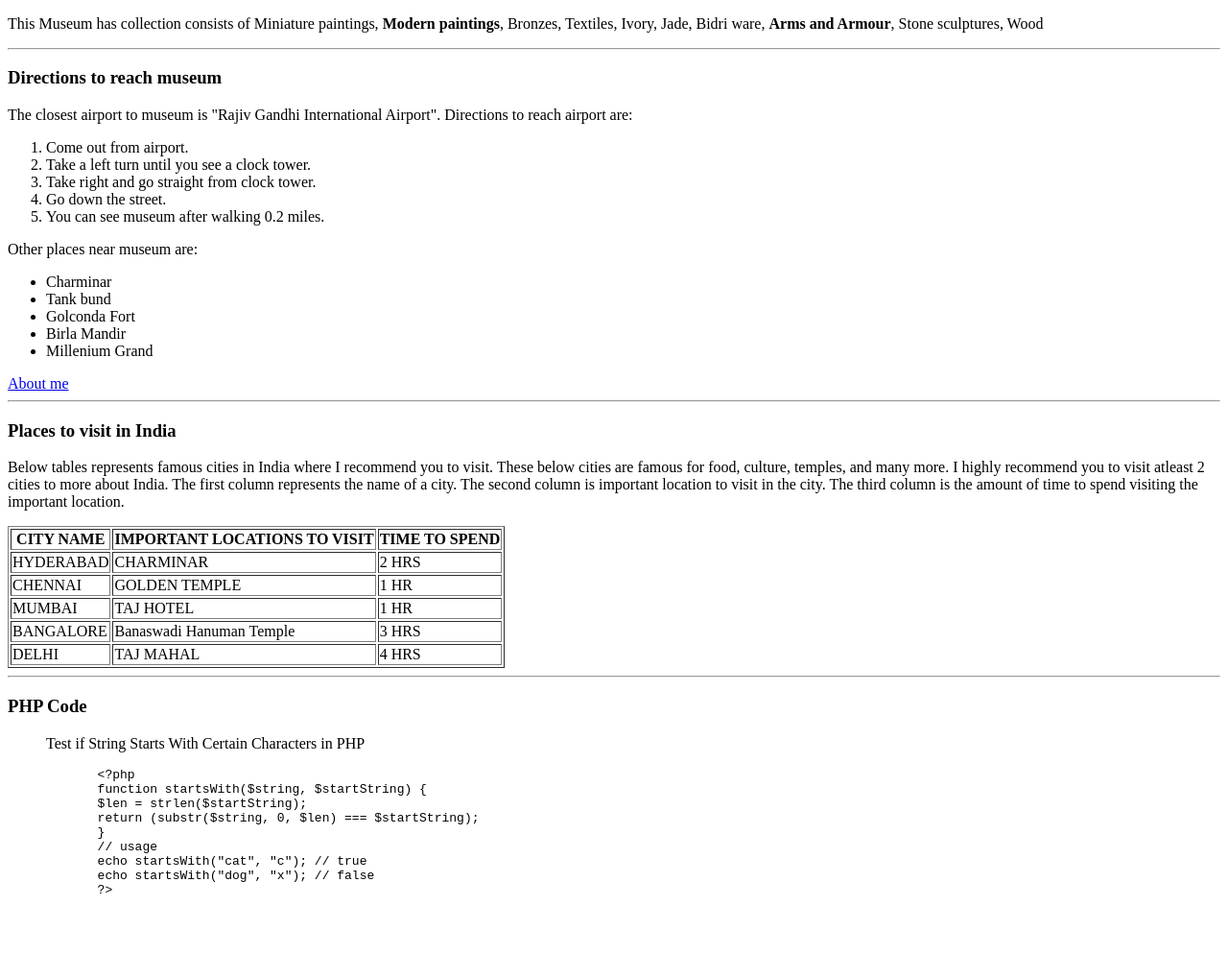
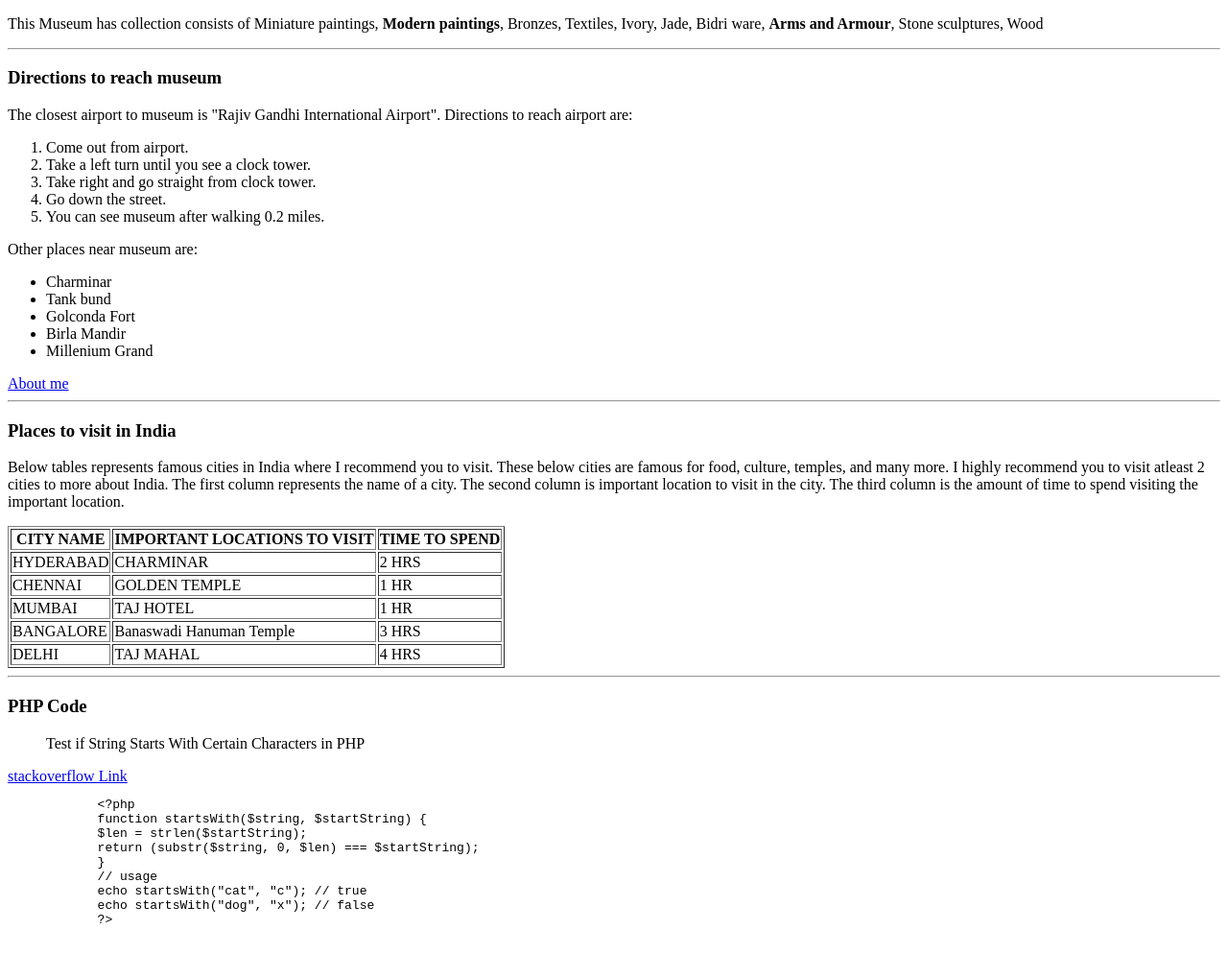
Before and after one commit to 44-563-Web-Apps-F22/44563-webapps-assignment-3-Mamatha-Mallela, a plain HTML site: page index.html in a window 1280 px wide. Shown: the part 105-1099 px from the top of the page at 96% size. Before the commit the page ends 1068 px from the top, so only its background shows below. Drawn offline with Linux system fonts and the light colour scheme.

Commit message:
Added stackoverflow solution link

```diff
--- a/index.html
+++ b/index.html
@@ -83,6 +83,8 @@
         <blockquote
             cite="https://stackoverflow.com/questions/2790899/how-to-check-if-a-string-starts-with-a-specified-string">
             Test if String Starts With Certain Characters in PHP </blockquote>
+
+        <a href="https://stackoverflow.com/questions/2790899/how-to-check-if-a-string-starts-with-a-specified-string">stackoverflow Link</a>
         <pre>
             &lt;?php
             function startsWith($string, $startString) {
```
